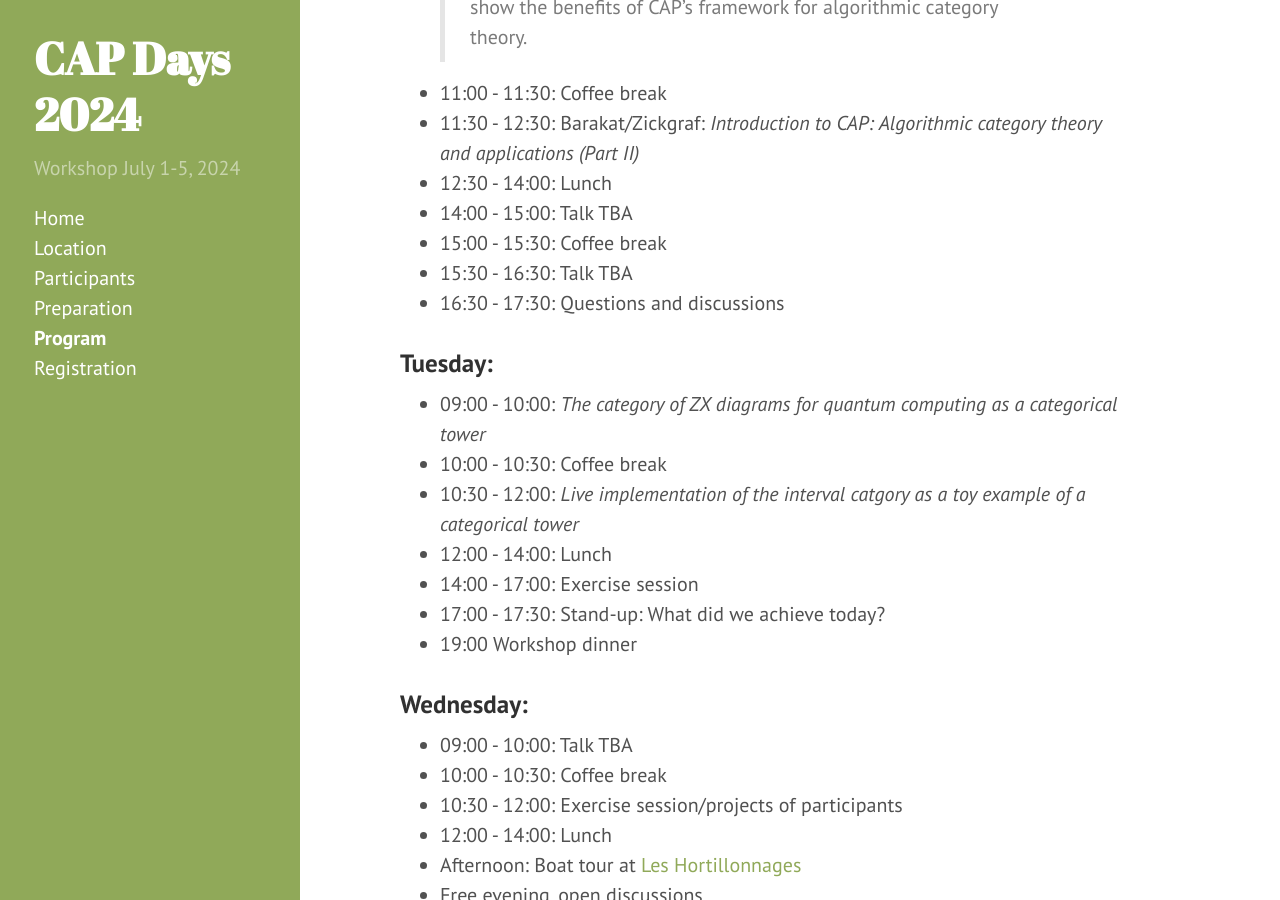
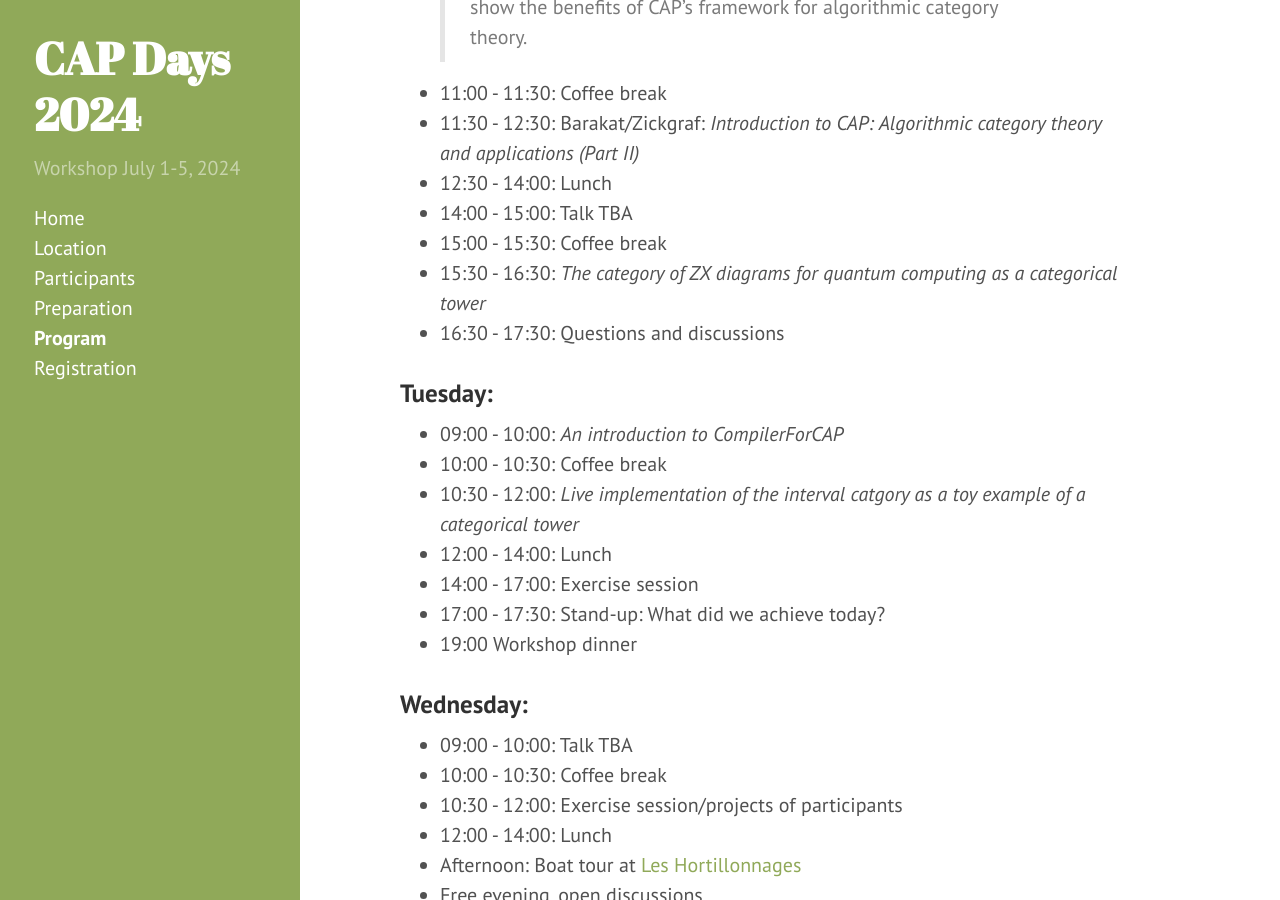
Before and after one commit to homalg-project/capdays-2024, a Jekyll site: the page built from program.md, in a window 1280 px wide and 900 px high, scrolled down 593 px. Built offline with Jekyll 4.4.1, drawn with Linux system fonts in a browser that asks for light colours.

Commit message:
further details for talks

```diff
--- a/program.md
+++ b/program.md
@@ -23,12 +23,12 @@ The program below is tentative and will be updated during the workshop
 * 12:30 - 14:00: Lunch
 * 14:00 - 15:00: Talk TBA
 * 15:00 - 15:30: Coffee break
-* 15:30 - 16:30: Talk TBA
+* 15:30 - 16:30: *The category of ZX diagrams for quantum computing as a categorical tower*
 * 16:30 - 17:30: Questions and discussions
 
 ### Tuesday:
 
-* 09:00 - 10:00: *The category of ZX diagrams for quantum computing as a categorical tower*
+* 09:00 - 10:00: *An introduction to CompilerForCAP*
 * 10:00 - 10:30: Coffee break
 * 10:30 - 12:00: *Live implementation of the interval catgory as a toy example of a categorical tower*
 * 12:00 - 14:00: Lunch
```
